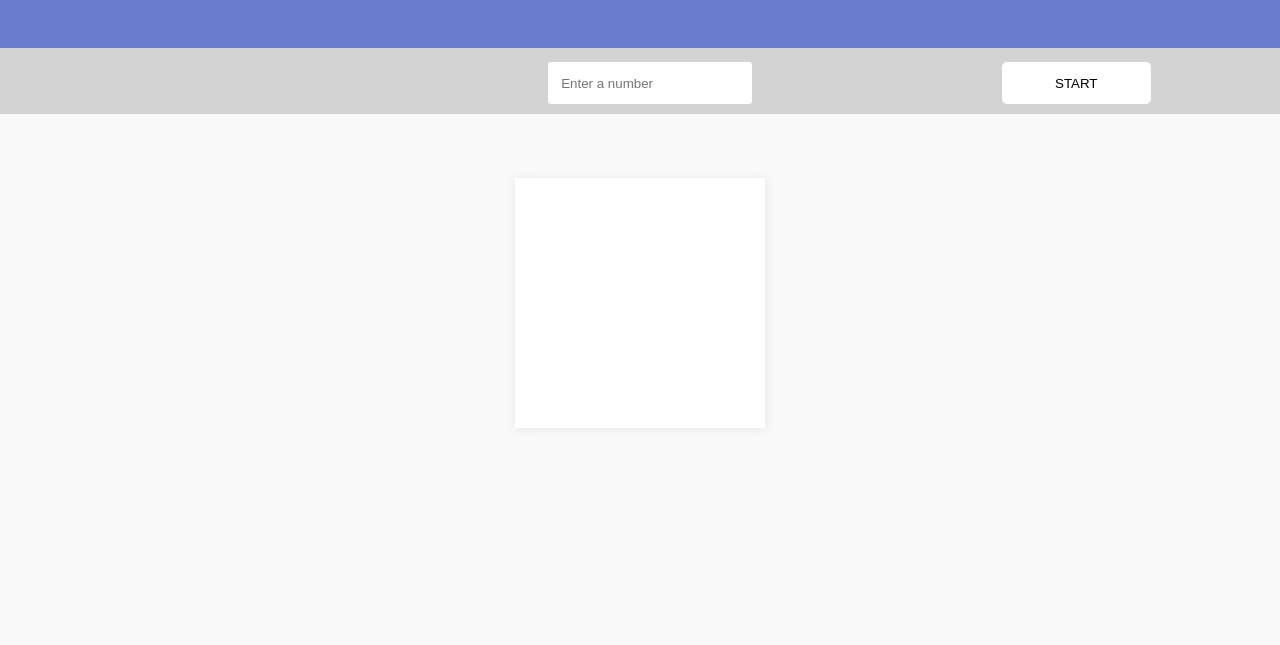
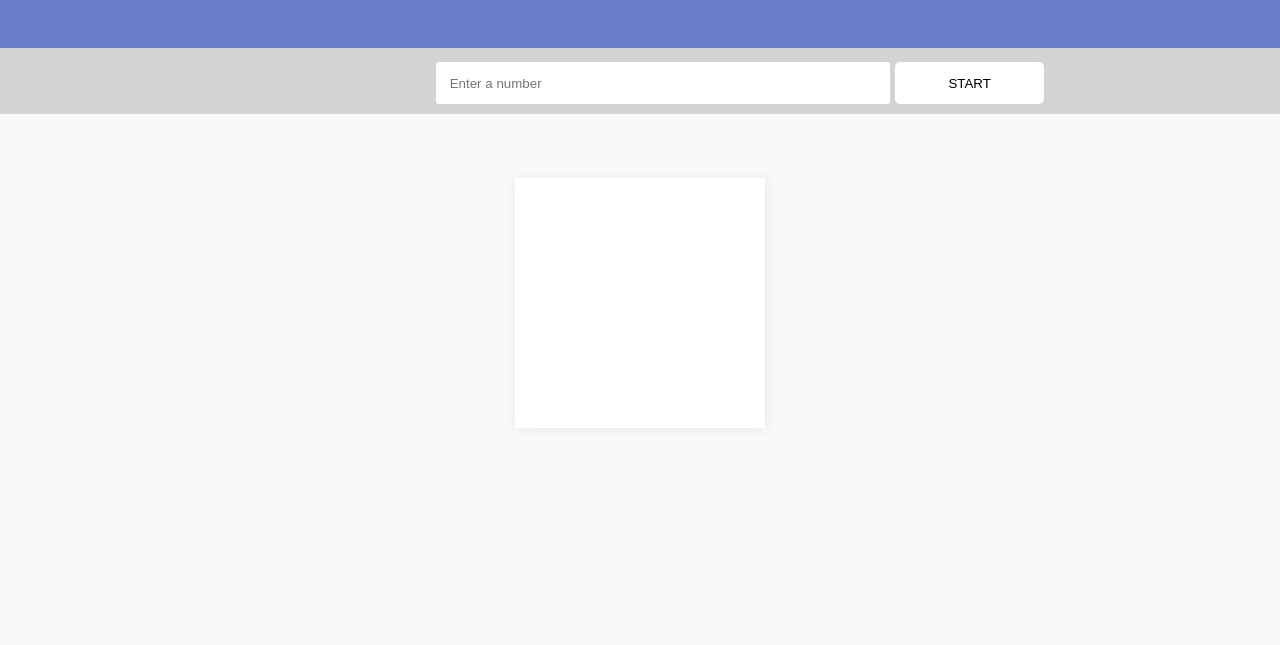
Before and after one commit to DHBuild002/countdown-timer, a plain HTML site: page index.html in a window 1280 px wide. Shown: the part 155-800 px from the top of the page. Drawn offline with Linux system fonts and the light colour scheme.

Commit message:
Improve the Controls Styling so they fill out the space

```diff
--- a/styles.css
+++ b/styles.css
@@ -33,7 +33,7 @@ input {
 	border-style: none;
 	outline: none;
 	padding: 1em;
-	width: auto;
+	width: 100%;
 	border: none;
 	border-radius: 3px;
 	cursor: pointer;
@@ -48,6 +48,8 @@ button {
     border-style: none;
     padding: 1em;
     width: 35%;
+    position: relative;
+    right: 25%;
     background-color: rgb(255, 255, 255);
     box-shadow: none;
     cursor: pointer;
```
Lines whose indentation alone changed are shown as unchanged.
